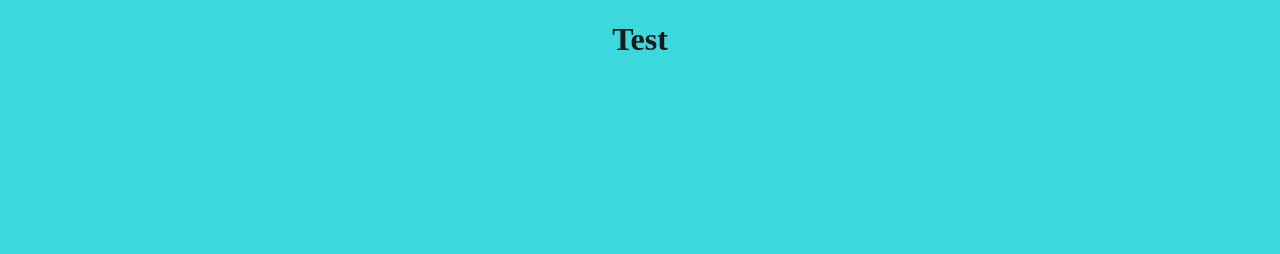
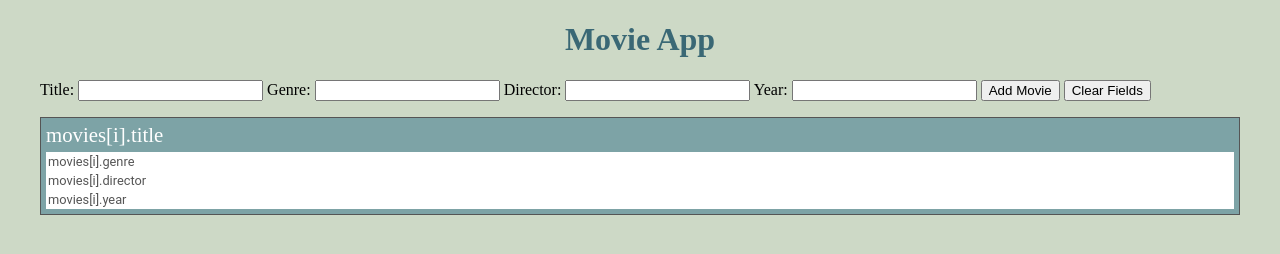
Before and after one commit to shawnk17/silver-giggle, a plain HTML site: page index.html in a window 1280 px wide. Drawn offline with Linux system fonts and the light colour scheme; a web font is replaced by a local one.

Commit message:
edited index.html, js.js, styles.css

```diff
--- a/index.html
+++ b/index.html
@@ -4,14 +4,35 @@
     <meta charset="UTF-8">
     <meta name="viewport" content="width=device-width, initial-scale=1.0">
     <meta http-equiv="X-UA-Compatible" content="ie=edge">
-    <title>Customer List</title>
+    <title>Team Challenge 1 - Movie App</title>
     <link rel="stylesheet" href="style.css">
 </head>
+<body>
+    <h1>Movie App</h1>
+    <section id="inputs">
+        <label id="lbl-title">Title: </label>
+        <input type="text" id="input-title">
+        <label id="lbl-genre">Genre: </label>
+        <input type="text" id="input-genre">
+        <label id="lbl-director">Director: </label>
+        <input type="text" id="input-director">
+        <label id="lbl-year">Year: </label>
+        <input type="text" id="input-year">
+        <button id="btn-add">Add Movie</button>
+        <button id="btn-clear-fields">Clear Fields</button>
+    </section>
+    <output id="output">
+        <ul class="movies">
+            <li>movies[i].title
+                <ul>
+                    <li>movies[i].genre</li>
+                    <li>movies[i].director</li>
+                    <li>movies[i].year</li>
+                </ul>
+            </li>
+        </ul>
 
-<body>
-
-<h1>Test</h1>
-
-   <script src="js.js"></script>
+    </output>
+<script src="js.js"></script>
 </body>
 </html>
--- a/js.js
+++ b/js.js
@@ -0,0 +1,39 @@
+var inputTitle = document.querySelector("#input-title"),
+    inputGenre = document.querySelector("#input-genre"),
+    inputDirector = document.querySelector("#input-director"),
+    inputYear = document.querySelector("#input-year"),
+    btnAddMovie = document.querySelector("#btn-add"),
+    btnClearInputs = document.getElementById("btn-clear-fields"),
+    outputArea = document.getElementById("output"),
+    index = 1,
+    movies = [],
+
+    Movie = function movie(title, genre, director, year){
+        this.title = title;
+        this.genre = genre;
+        this.director = director;
+        this.year = year;
+        this.id = index++;
+    };
+
+
+btnAddMovie.addEventListener("click", function(){
+    movies.push(new Movie(inputTitle.value, inputGenre.value, inputDirector.value, inputYear.value));
+    console.log(movies);
+    renderMovieList();
+});
+
+btnClearInputs.addEventListener("click", function(){
+    inputDirector.value = "";
+    inputTitle.value = "";
+    inputGenre.value = "";
+    inputYear.value = "";
+});
+
+function renderMovieList(){
+    var movieList = "";
+    for(var i=0; i < movies.length; i++){
+        movieList += "<ul><li>" + movies[i].title + "<ul><li>" + movies[i].genre + "</li><li>" + movies[i].director + "</li><li>" + movies[i].year + "</li></ul></li></ul>";
+    }
+    outputArea.innerHTML = movieList;
+};
--- a/style.css
+++ b/style.css
@@ -1,6 +1,6 @@
 @import url('https://fonts.googleapis.com/css?family=Rhodium+Libre');
 body {
-    background-color:rgb(61, 216, 221);
+    background-color: #CDD9C6;
     font-family: 'Rhodium Libre', serif;
     padding: 0 2rem;
 }
@@ -10,7 +10,7 @@ body {
 }
 
 h1 {
-    color: rgb(26, 24, 24);
+    color: #3A6875;
     text-align: center;
 }
 
@@ -20,3 +20,40 @@ p,div {
     padding: 12px 12px 12px 12px;
     margin: 12px 12px 12px 12px;
 }
+
+/* Styles for Movies List Output */
+.movies {
+    padding: 0;
+    display: block;
+    list-style-type: none;
+}
+
+.movies li {
+    margin: 0 0 10px 0;
+    padding: 5px;
+    border: 1px solid #555;
+    background: #7DA3A6;
+    font-size: 1.3rem;
+    font-family: 'Roboto Slab', serif;
+    color: #fff;
+}
+
+.movies li ul {
+    margin: 5px 0 0 0;
+    padding: 0;
+}
+
+.movies li ul li {
+    margin: 0;
+    padding: 2px;
+    border: none;
+    list-style-type: none;
+    background: #fff;
+    font-size: .8rem;
+    color: #555;
+    font-family: 'Roboto', sans-serif;
+}
+
+.movies li ul li.alt {
+    background: #eee;
+}
```
